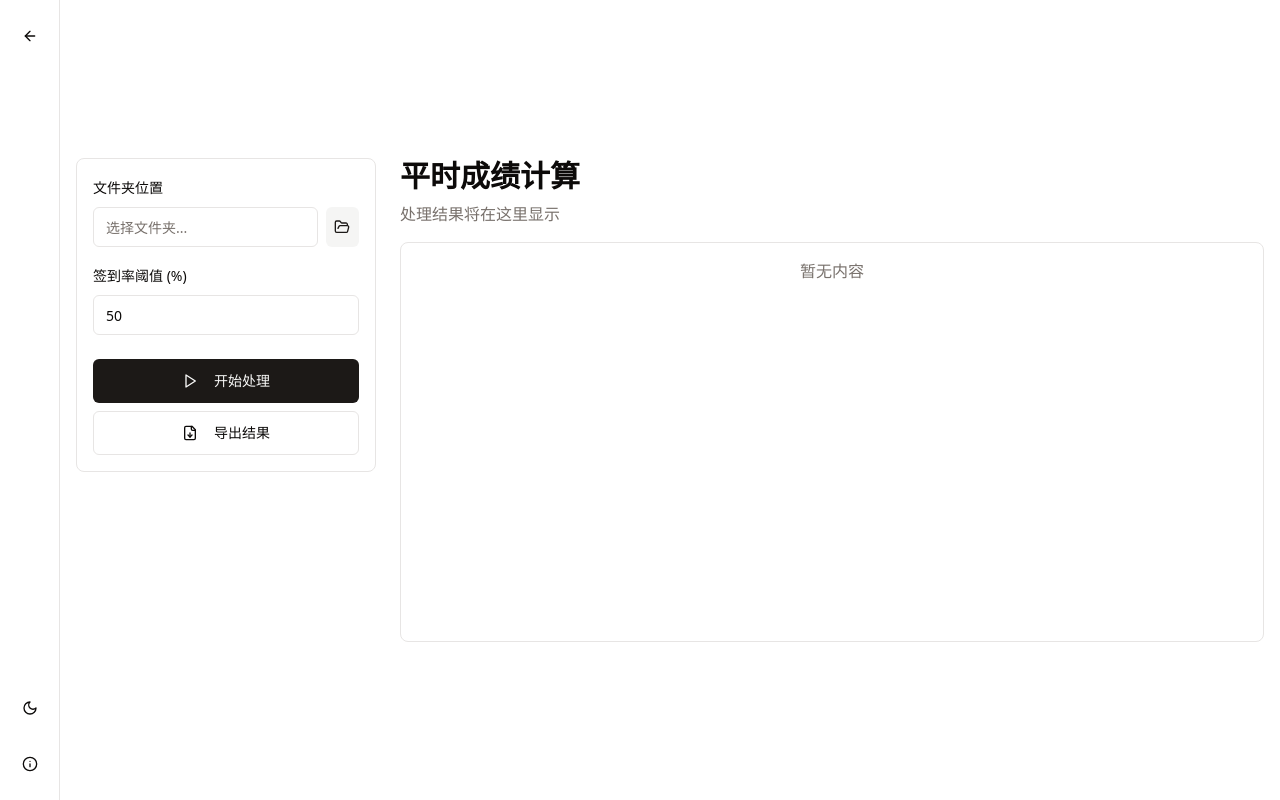
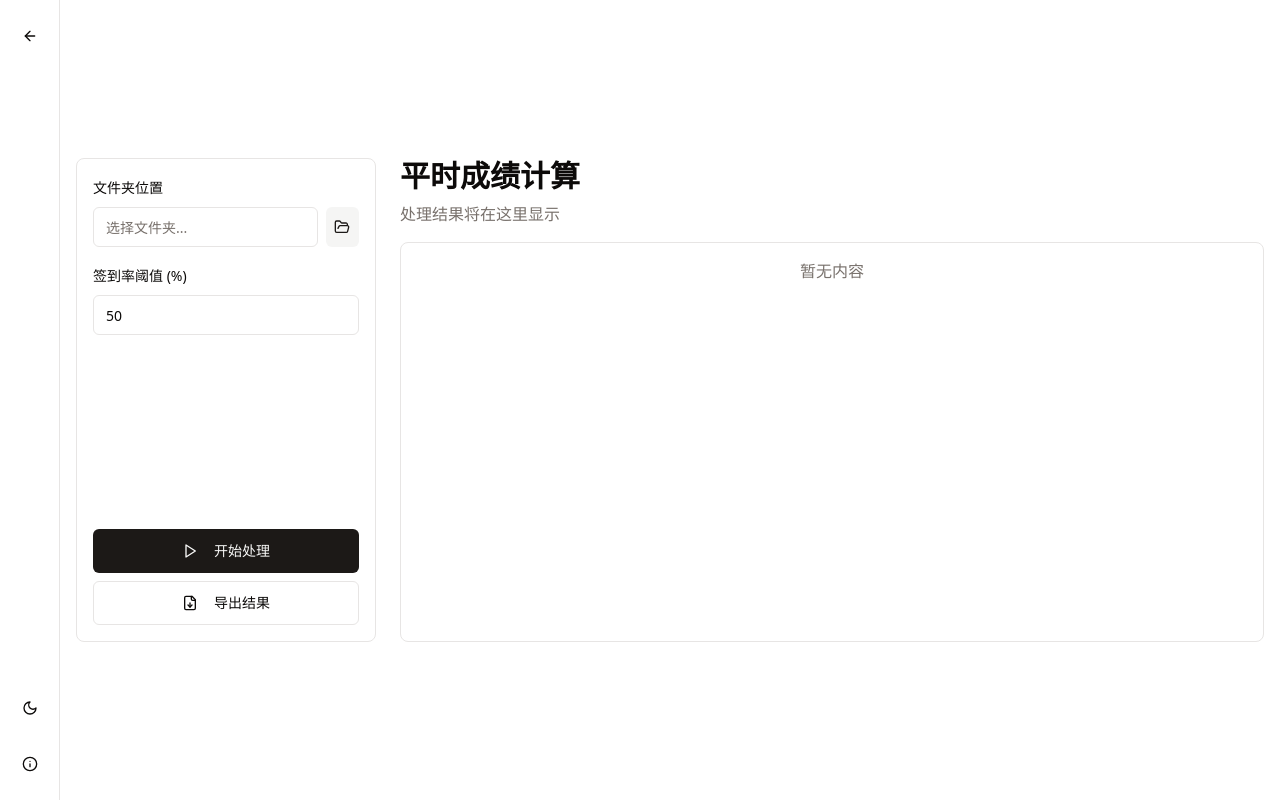
Before and after one commit to cyicz123/Dog-Toolbox, a React (Vite) app: page /grade-calculator in a window 1280 px wide. Built offline with nearby package versions, Linux system fonts and the light colour scheme.

Commit message:
style: 优化成绩计算器页面布局结构
- 依然存在样式不满足需求的问题。暂时不修改。

Signed-off-by: cyicz123 <cyicz123@outlook.com>

```diff
--- a/src/components/grade-calculator/config-panel.tsx
+++ b/src/components/grade-calculator/config-panel.tsx
@@ -5,7 +5,7 @@ import { FolderOpen, Play, FileDown } from "lucide-react";
 
 export function ConfigPanel() {
   return (
-    <div className="w-full md:w-[300px] p-4 border rounded-lg bg-card space-y-6">
+    <div className="w-full h-full p-4 border rounded-lg bg-card flex flex-col gap-4">
       <div className="space-y-4">
         {/* 文件夹选择 */}
         <div className="space-y-2">
@@ -26,7 +26,7 @@ export function ConfigPanel() {
       </div>
 
       {/* 操作按钮 */}
-      <div className="space-y-2">
+      <div className="mt-auto space-y-2">
         <Button className="w-full" size="lg">
           <Play className="mr-2 h-4 w-4" />
           开始处理
--- a/src/components/layout/main-layout.tsx
+++ b/src/components/layout/main-layout.tsx
@@ -3,10 +3,10 @@ import { Sidebar } from "./sidebar";
 
 export function MainLayout() {
   return (
-    <div className="flex flex-col md:flex-row min-h-screen">
+    <div className="flex flex-col gap-0 md:flex-row min-h-screen">
       <Sidebar />
       <main className="flex-1 md:pl-[60px] pt-[60px] md:pt-0">
-        <div className="container mx-auto p-4 md:flex md:items-center md:justify-center md:min-h-screen">
+        <div className="mx-0 p-4 md:flex md:flex-row md:items-center md:justify-start md:min-h-screen">
           <Outlet />
         </div>
       </main>
--- a/src/pages/grade-calculator.tsx
+++ b/src/pages/grade-calculator.tsx
@@ -3,15 +3,15 @@ import { OutputPanel } from "@/components/grade-calculator/output-panel";
 
 export function GradeCalculatorPage() {
   return (
-    <div className="w-full max-w-7xl mx-auto">
-      <div className="flex flex-col md:flex-row gap-6">
+    <div className="flex flex-col flex-1 h-full md:max-w-8xl">
+      <div className="w-full h-full flex flex-col gap-0 md:flex-row md:gap-6">
         {/* 参数配置栏 */}
-        <div className="w-full md:w-auto shrink-0">
+        <div className="w-full md:w-[300px] shrink-0">
           <ConfigPanel />
         </div>
 
         {/* 内容输出栏 */}
-        <div className="flex-1">
+        <div className="w-full md: flex-1">
           <OutputPanel />
         </div>
       </div>
```
